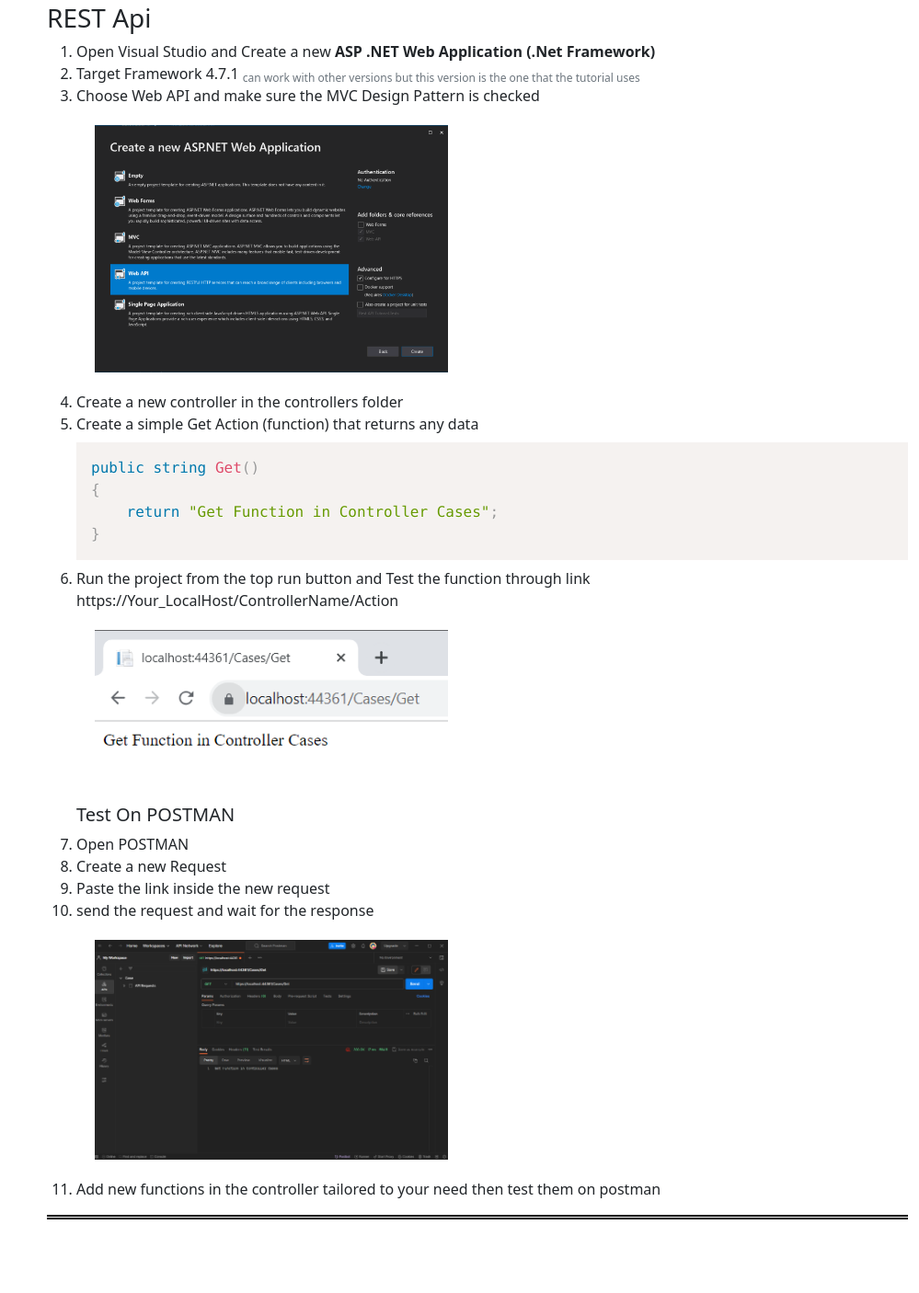
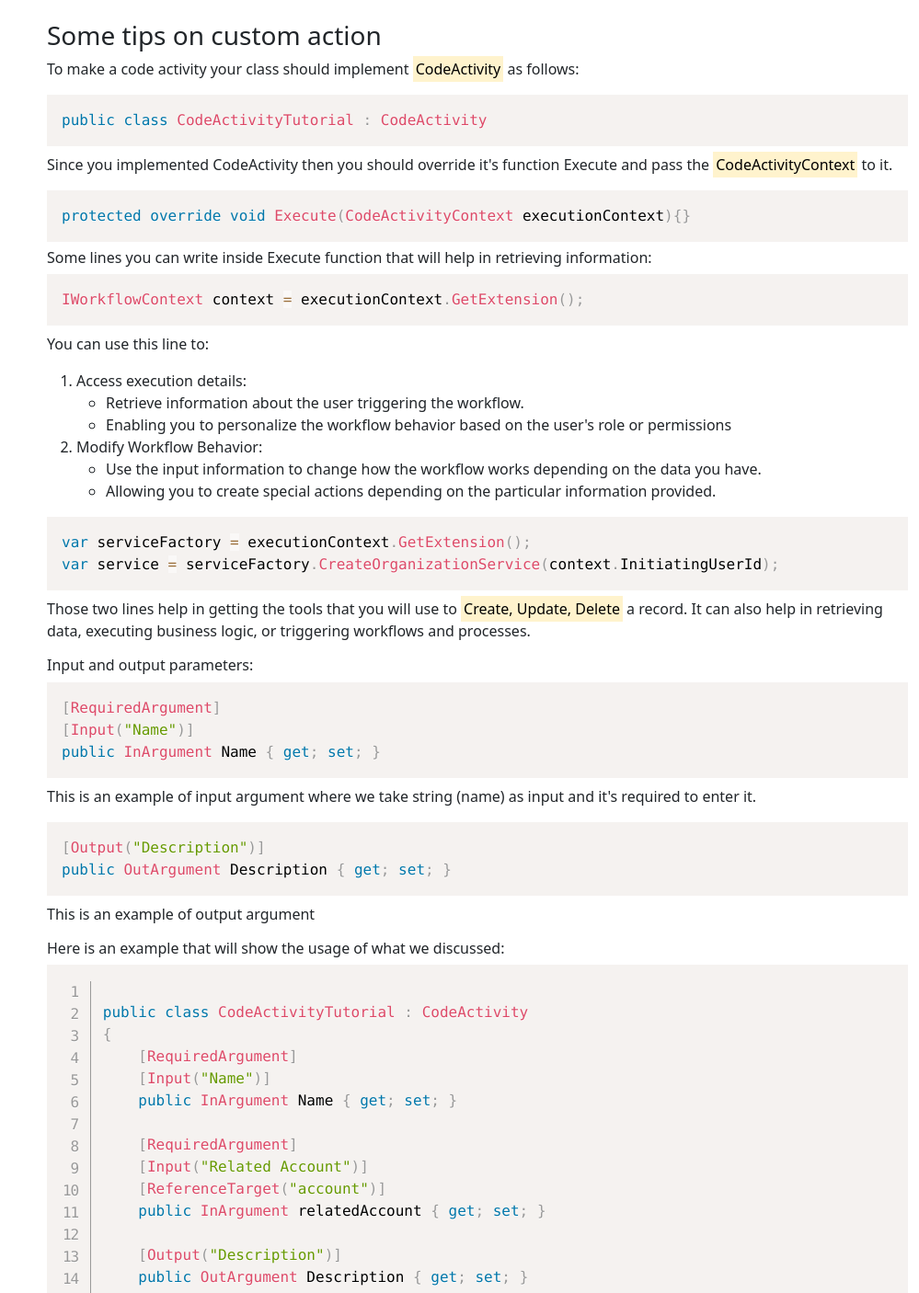
Before and after one commit to hamedserag/CRM-Tutorial, a plain HTML site: page csharp.html in a window 1280 px wide. Shown: the part 5650-7056 px from the top of the page at 92% size, without its empty margins (281-1280 px from the left). Drawn offline with nearby package versions, Linux system fonts and the light colour scheme; a script that the page names is missing.

Commit message:
Update: Custom action section.

```diff
--- a/csharp.html
+++ b/csharp.html
@@ -162,10 +162,86 @@ service.Create(task);</code></pre>
                     <h3 class="mt-5">Custom Workflow</h3>
 
                 </div>
-                <!-- Tutorial 4 -->
-                <div class="col-12 pt-5 TutorialContainer" id="customAction">
+                 <!-- Tutorial 4 -->
+                 <div class="col-12 pt-5 TutorialContainer" id="customAction">
                     <h3 class="mt-5">Custom Action</h3>
+                    <p>One of the important types of Custom activity is Code Activity which enahble you to write custom logic directely
+                        into the workflow without having to create a separate class for the activity.They are useful for implementing
+                        specific functionality that cannot be easily
+                        achieved using the standard activities provided by WF.</p>
+                    <h3 class="mt-5" id="CustomAction">Some tips on custom action</h3>
+                    <p>To make a code activity your class should implement <mark>CodeActivity</mark> as follows: </p>
+                    <pre><code class="language-csharp">public class CodeActivityTutorial : CodeActivity</code></pre>
+                    <p>Since you implemented CodeActivity then you should override it's function Execute and pass the <mark>CodeActivityContext</mark> to it.</p>
+                    <pre><code class="language-csharp">protected override void Execute(CodeActivityContext executionContext){}</code></pre>
+                    <h6>Some lines you can write inside Execute function that will help in retrieving information: </h6>
+                    <pre><code class="language-csharp">IWorkflowContext context = executionContext.GetExtension<IWorkflowContext>();</code></pre>
+                    <p>You can use this line to: </p>
+                    <ol>
+                        <li>Access execution details:
+                            <ul>
+                                <li>Retrieve information about the user triggering the workflow.</li>
+                                <li>Enabling you to personalize the workflow behavior based on the user's role or permissions</li>
+                            </ul>
+                        </li>
+                        <li>Modify Workflow Behavior:
+                            <ul>
+                                <li>Use the input information to change how the workflow works depending on the data you have.</li>
+                                <li>Allowing you to create special actions depending on the particular information provided.</li>
+                            </ul>
+                        </li>
+                    </ol>
+                    <pre><code class="language-csharp">var serviceFactory = executionContext.GetExtension<IOrganizationServiceFactory>();
+var service = serviceFactory.CreateOrganizationService(context.InitiatingUserId);</code></pre>
 
+                    <p>Those two lines help in getting the tools that you will use to <mark>Create, Update, Delete</mark> a record. It can also help
+                        in retrieving data, executing business logic, or triggering workflows and processes.</p>
+                    <h6>Input and output parameters:</h6>
+                    <pre><code class="language-csharp">[RequiredArgument]
+[Input("Name")]
+public InArgument<string> Name { get; set; }</code></pre>
+                    <p>This is an example of input argument where we take string (name) as input and it's required to enter it.</p>
+                    <pre><code class="language-csharp">[Output("Description")]
+public OutArgument<string> Description { get; set; }</code></pre>
+                    <p>This is an example of output argument</p>
+                    <h6>Here is an example that will show the usage of what we discussed: </h6>
+                    <pre data-line="21,24,27,30"><code class="language-csharp line-numbers">
+public class CodeActivityTutorial : CodeActivity
+{
+    [RequiredArgument]
+    [Input("Name")]
+    public InArgument<string> Name { get; set; }
+
+    [RequiredArgument]
+    [Input("Related Account")]
+    [ReferenceTarget("account")]
+    public InArgument<EntityReference> relatedAccount { get; set; }
+
+    [Output("Description")]
+    public OutArgument<string> Description { get; set; }
+
+    protected override void Execute(CodeActivityContext executionContext)
+    {
+        IWorkflowContext context = executionContext.GetExtension<IWorkflowContext>();
+        var serviceFactory = executionContext.GetExtension<IOrganizationServiceFactory>();
+        var service = serviceFactory.CreateOrganizationService(context.InitiatingUserId);
+
+        // Get the user name
+        string name = Name.Get(executionContext);
+
+        // Get the account name from the lookup field
+        EntityReference relatedAccountName = relatedAccount.Get(executionContext);
+
+        // Get the value of the optionSet field
+        int poiTypeValue=poiType.Get<OptionSetValue>(executionContext).Value;
+
+        //Prepare the output string that will appeare in the description field
+        string descriptionOutput = "Record is deactivated. Name: " + name + ", Related Account: " + relatedAccountName.Name
+        +"Poi Type Value = " + poiTypeValue ;
+
+        this.Description.Set(executionContext, descriptionOutput);
+    }
+}</code></pre>
                 </div>
                 <!-- Tutorial 5 -->
                 <div class="col-12 pt-5 TutorialContainer" id="RESTApi">
```
